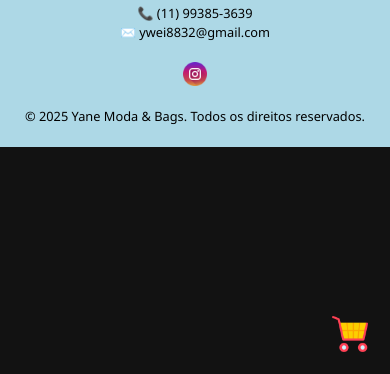
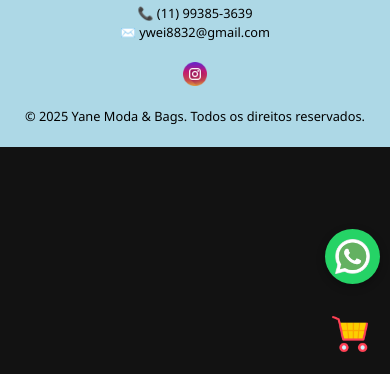
Before and after one commit to Ka-sv/Yane-Moda-Bags, a website: page frontend/index.html in a window 390 px wide. Shown: the part 470-844 px from the top of the page. Drawn offline with Linux system fonts and the light colour scheme; no server answers.

Commit message:
criando botão whatsapp

```diff
--- a/frontend/index.html
+++ b/frontend/index.html
@@ -135,6 +135,17 @@
     </div>
   </div>
 
+  <!-- Botão WhatsApp -->
+        <a
+        href="https://wa.me/5511993853639?text=Olá!%20Vim%20pelo%20site%20e%20gostaria%20de%20mais%20informações%20sobre%20os%20produtos%20ou%20sobre%20uma%20compra%20😊"
+        class="whatsapp-fixo"
+        target="_blank"
+        rel="noopener noreferrer"
+        >
+        <img src="img/whatsapp.png" alt="WhatsApp" />
+        </a>
+
+
   <footer class="footer">
     <div class="footer-container">
       <div class="footer-logo">
@@ -154,7 +165,6 @@
   </footer>
 
 
-
   <script src="/frontend/js/script.js"></script>
 
 
--- a/frontend/style.css
+++ b/frontend/style.css
@@ -452,6 +452,17 @@ body {
     align-items: stretch;
   }
 
+  .whatsapp-fixo {
+    bottom: 80px;
+    right: 15px;
+    padding: 8px;
+  }
+
+  .whatsapp-fixo img {
+    width: 40px;
+    height: 40px;
+  }
+
   #aplicar-cupom {
     width: 100%;
   }
@@ -617,3 +628,27 @@ body {
   font-size: 0.9rem;
   color: var(--cor-destaque);
 }
+
+.whatsapp-fixo {
+  position: fixed;
+  bottom: 90px; /* deixa acima do botão do carrinho */
+  right: 10px;
+  z-index: 999;
+  background-color: #25d366;
+  border-radius: 50%;
+  box-shadow: 0 3px 8px rgba(0,0,0,0.3);
+  padding: 10px;
+  transition: transform 0.2s ease, box-shadow 0.2s ease;
+}
+
+.whatsapp-fixo img {
+  width: 35px;
+  height: 35px;
+  display: block;
+}
+
+/* Animação ao passar o mouse */
+.whatsapp-fixo:hover {
+  transform: scale(1.1);
+  box-shadow: 0 4px 12px rgba(0,0,0,0.4);
+}
```
Also changed, not shown: frontend/img/whatsapp.png (added).
